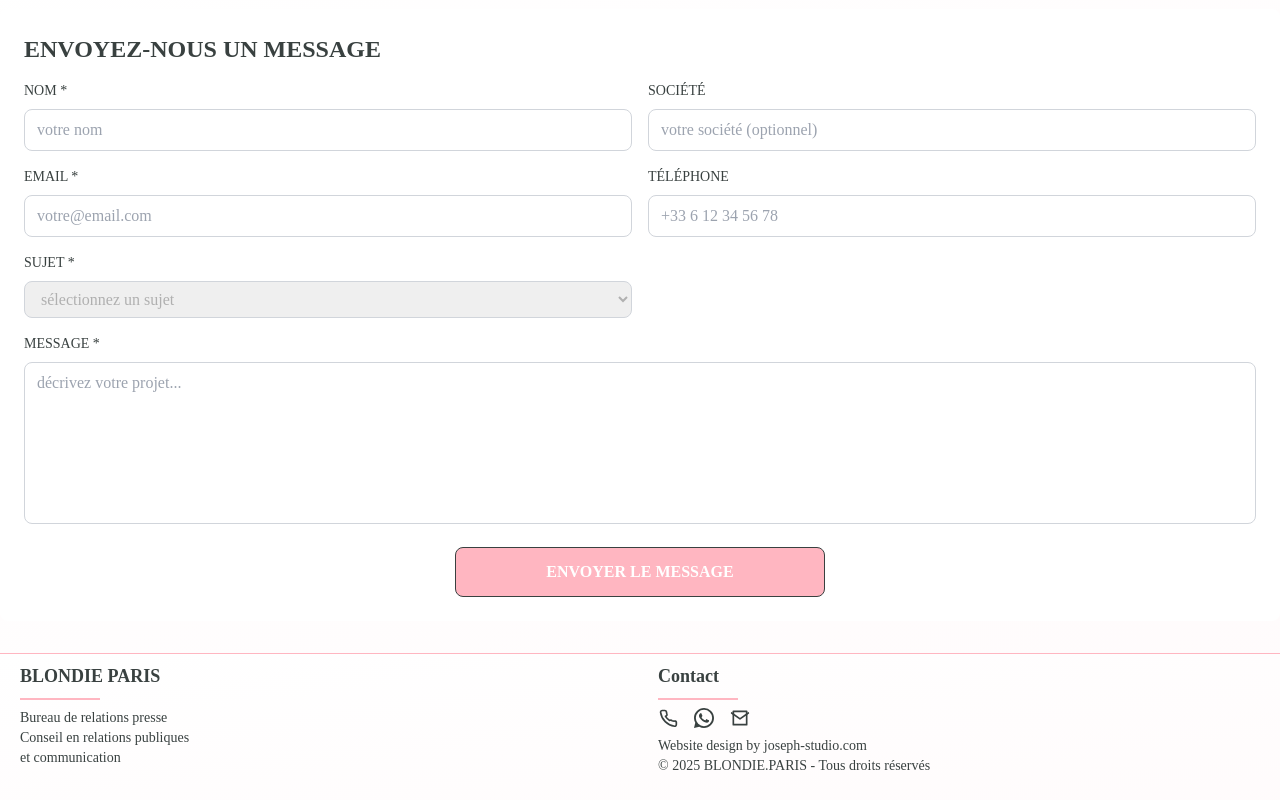
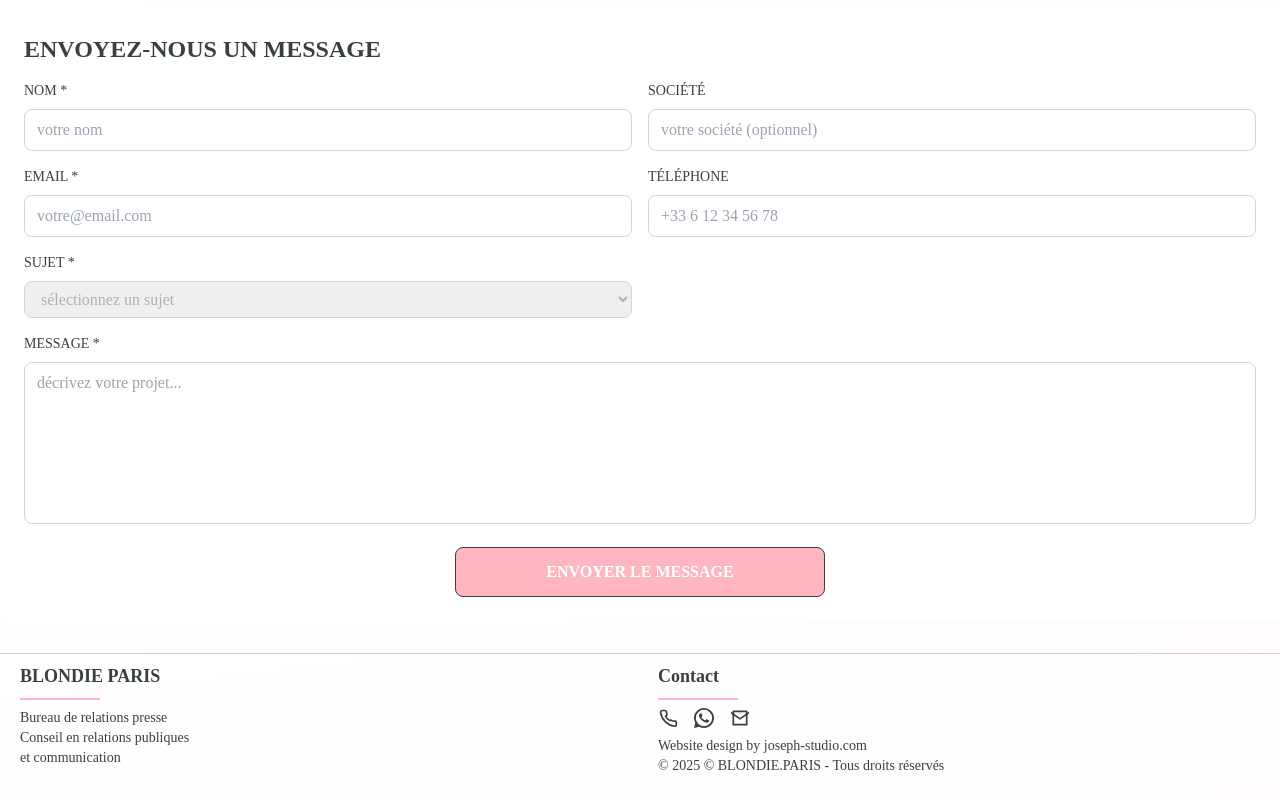
Before and after one commit to jimeye/blondie.paris, a Next.js app: page / in a window 1280 px wide. Shown: the part 6073-6873 px from the top of the page. Built offline with nearby package versions, Linux system fonts and the light colour scheme; no server answers; a web font is replaced by a local one.

Commit message:
feat: ajouter un deuxième symbole copyright dans le footer - Modifier '© 2025 BLONDIE.PARIS' en '© 2025 © BLONDIE.PARIS' - Double protection copyright pour la marque BLONDIE.PARIS

```diff
--- a/components/Footer.js
+++ b/components/Footer.js
@@ -31,7 +31,7 @@ export default function Footer() {
               </a>
             </div>
             <p className="text-sm normal-case">Website design by <a href="tel:+330608251223" className="hover:text-[#FFB6C1] transition-colors">JOSEPH-STUDIO.COM</a></p>
-            <p className="text-sm normal-case">© 2025 BLONDIE.PARIS - Tous droits réservés</p>
+            <p className="text-sm normal-case">© 2025 © BLONDIE.PARIS - Tous droits réservés</p>
           </div>
         </div>
       </div>
```
